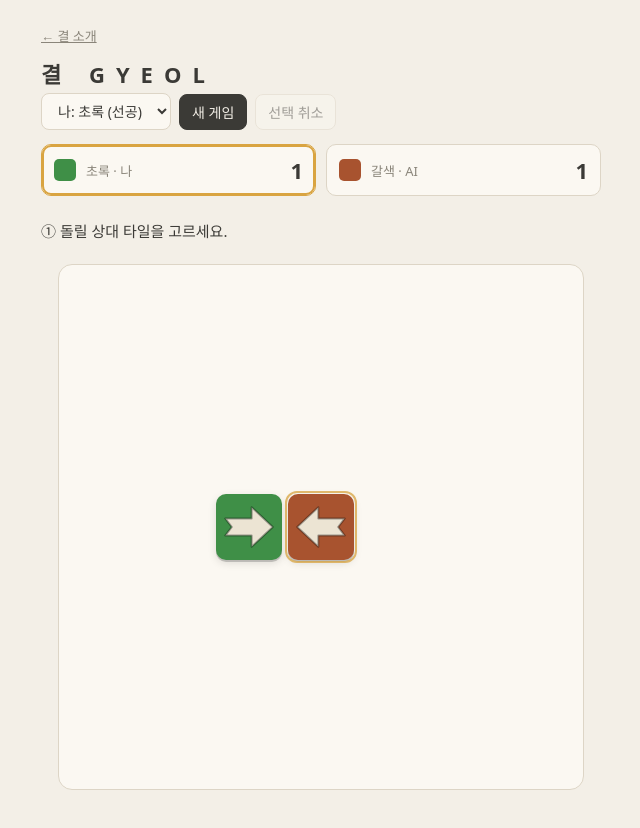
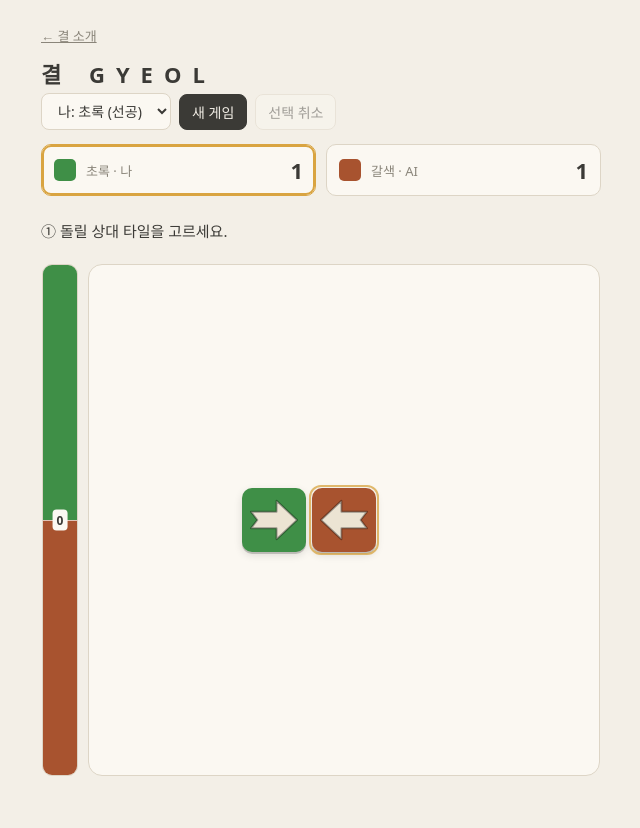
Before and after one commit to ybs1164/ybs1164.github.io, a website: page gyeol/play/index.html in a window 1280 px wide. Shown: the whole page, without its empty margins (319-959 px from the left). Drawn offline with Linux system fonts and the light colour scheme.

Commit message:
Show tile advantage in a vertical bar beside the board

```diff
--- a/gyeol/play/index.html
+++ b/gyeol/play/index.html
@@ -18,7 +18,7 @@
     --arrow: #ece4d3;
     --accent: #d9a441;
     --target: rgba(63, 143, 71, .18);
-    --cell: min(72px, calc((100vw - 48px) / 7));
+    --cell: min(70px, calc((100vw - 102px) / 7));
   }
   @media (prefers-color-scheme: dark) {
     :root:not([data-theme="light"]) {
@@ -60,7 +60,21 @@
   .spinner { width: 16px; height: 16px; border: 2px solid var(--line); border-top-color: var(--ink); border-radius: 50%; animation: spin .8s linear infinite; }
   @keyframes spin { to { transform: rotate(360deg); } }
 
-  .board-wrap { display: flex; justify-content: center; }
+  .board-wrap { display: flex; justify-content: center; gap: 10px; align-items: stretch; }
+  .advantage {
+    width: 36px; flex: none; position: relative; display: flex; flex-direction: column;
+    overflow: hidden; border: 1px solid var(--line); border-radius: 10px;
+    font-size: 12px; font-weight: 700; font-variant-numeric: tabular-nums; color: #fff;
+  }
+  .advantage::after {
+    content: ""; position: absolute; top: 50%; left: 0; right: 0;
+    border-top: 1px solid rgba(255,255,255,.65); pointer-events: none;
+  }
+  .advantage-part { display: flex; justify-content: center; min-height: 0; transition: flex-grow .3s ease; }
+  .advantage-part.g { background: var(--green); flex: 1; align-items: flex-start; padding-top: 10px; }
+  .advantage-part.b { background: var(--brown); flex: 1; align-items: flex-end; padding-bottom: 10px; }
+  .advantage-part span { z-index: 1; }
+  .advantage-even { position: absolute; top: 50%; left: 50%; transform: translate(-50%, -50%); background: var(--panel); color: var(--ink); border-radius: 4px; padding: 2px 4px; z-index: 1; }
   .board {
     display: grid; grid-template-columns: repeat(7, var(--cell)); grid-template-rows: repeat(7, var(--cell));
     gap: 0; padding: 10px; border-radius: 14px; background: var(--panel); border: 1px solid var(--line);
@@ -68,8 +82,10 @@
   }
   .cell { position: relative; width: var(--cell); height: var(--cell); padding: 3px; }
   @media (max-width: 600px) {
-    :root { --cell: min(72px, calc((100vw - 34px) / 7)); }
+    :root { --cell: min(70px, calc((100vw - 76px) / 7)); }
     body { padding-left: 10px; padding-right: 10px; }
+    .board-wrap { gap: 8px; }
+    .advantage { width: 34px; }
     .board { padding: 6px; }
     .cell { padding: 2px; }
   }
@@ -143,7 +159,14 @@
 
   <div class="status" id="status"></div>
 
-  <div class="board-wrap"><div class="board" id="board"></div></div>
+  <div class="board-wrap">
+    <div class="advantage" id="advantage" role="img" aria-label="타일 수 동률" title="현재 타일 수 차이">
+      <div class="advantage-part g" id="advantageG"><span id="leadG"></span></div>
+      <div class="advantage-part b" id="advantageB"><span id="leadB"></span></div>
+      <span class="advantage-even" id="leadEven">0</span>
+    </div>
+    <div class="board" id="board"></div>
+  </div>
 
 </main>
 
@@ -282,6 +305,18 @@ function picker(dirs, onPick) {
 
 function renderStatus(extra) {
   if (!S) return;
+  const difference = S.green - S.brown;
+  const total = S.green + S.brown;
+  // Keep a small visible area for both colors, including a zero-tile side.
+  const greenShare = total ? Math.max(.05, Math.min(.95, S.green / total)) : .5;
+  $('advantageG').style.flexGrow = greenShare;
+  $('advantageB').style.flexGrow = 1 - greenShare;
+  $('leadG').textContent = difference > 0 ? `+${difference}` : '';
+  $('leadB').textContent = difference < 0 ? `+${-difference}` : '';
+  $('leadEven').hidden = difference !== 0;
+  const advantageText = difference === 0 ? '타일 수 동률' : `${difference > 0 ? '초록' : '갈색'} ${Math.abs(difference)}타일 유리`;
+  $('advantage').setAttribute('aria-label', advantageText);
+  $('advantage').title = `현재 판: ${advantageText}`;
   $('numG').textContent = S.green;
   $('numB').textContent = S.brown;
   $('nameG').textContent = '초록 · ' + (human === 1 ? '나' : 'AI');
@@ -344,8 +379,7 @@ async function maybeAI() {
     const next = await api('/api/ai', { board: S.board, player: S.player });
     if (id !== gameId) return;
     S = next; last = next.last; animate = next.last;
-    const pct = Math.round((next.aiValue + 1) * 50);
-    aiNote = next.aiMove.length ? `AI 예상 승률 ${pct}%` : 'AI가 패스했습니다.';
+    aiNote = next.aiMove.length ? '' : 'AI가 패스했습니다.';
   }
 }
 
```
